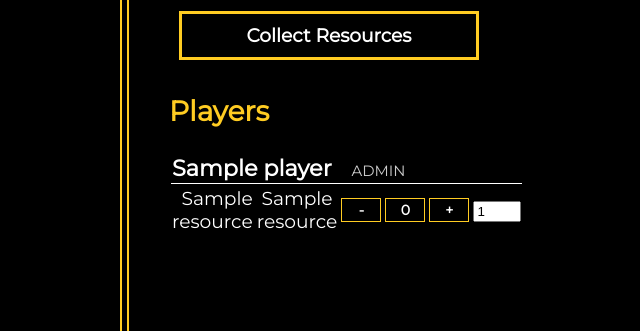
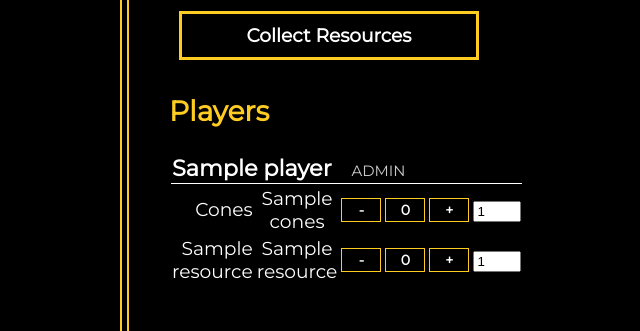
Before and after one commit to sidkurella/cones-of-dunshire, a Flask app: template cones_of_dunshire/templates/game.html in a window 1280 px wide. Shown: the part 610-941 px from the top of the page, without its empty margins (453-1093 px from the left). Run offline with Flask 2, Linux system fonts and the light colour scheme; the template is opened without the code that fills it: most values are stand-ins (such as "Sample title", 1, 10 or a date in 2020).

Commit message:
Add cone counter

```diff
--- a/cones_of_dunshire/app.py
+++ b/cones_of_dunshire/app.py
@@ -165,6 +165,20 @@ def resource_update(player, resource):
     session.modified = True # Since we modify a mutable object
     return redirect(url_for('game'))
 
+@app.route('/cone_update/<int:player>', methods=['POST'])
+def cone_update(player):
+    p = Player.from_json(session['players'][player])
+    amt = int(request.form.get('delta', 1))
+    if request.form.get('plus', False):
+        p.cones += amt
+    elif request.form.get('minus', False):
+        p.cones -= amt
+    elif request.form.get('reset', False):
+        p.cones = 0
+    session['players'][player] = p.to_json()
+    session.modified = True # Since we modify a mutable object
+    return redirect(url_for('game'))
+
 @app.route('/board_action', methods=['POST'])
 def board_action():
     if not request.form.get('idx', False):
--- a/cones_of_dunshire/player.py
+++ b/cones_of_dunshire/player.py
@@ -103,6 +103,7 @@ class Player:
         self.resources = [
             0 for _ in Resource
         ]
+        self.cones = 0
 
     def to_json(self):
         return json.dumps({
@@ -110,6 +111,7 @@ class Player:
             'name':      self.name,
             'role':      self.role.value,
             'resources': self.resources,
+            'cones':     self.cones,
         })
 
     @staticmethod
@@ -117,4 +119,5 @@ class Player:
         d = json.loads(js)
         p = Player(d['id'], d['name'], Role(d['role']))
         p.resources = d['resources']
+        p.cones = d['cones']
         return p
--- a/cones_of_dunshire/templates/game.html
+++ b/cones_of_dunshire/templates/game.html
@@ -150,6 +150,16 @@
             {% endif %}
         </td>
     </tr>
+    <form action="{{ url_for('cone_update', player=player.id) }}" method="post">
+        <tr class="child_row">
+            <td class="resource">Cones</td>
+            <td class="amount">{{ player.cones }}</td>
+            <td><input class="button" type="submit" name="minus" value="-"/></td>
+            <td><input class="button" type="submit" name="reset" value="0"/></td>
+            <td><input class="button" type="submit" name="plus" value="+"/></td>
+            <td><input type="number" name="delta" min="1" value="1"/></td>
+        </tr>
+    </form>
     {% for r in resources %}
         <form action="{{ url_for('resource_update', player=player.id, resource=r.value) }}" method="post">
             <tr class="child_row">
```
